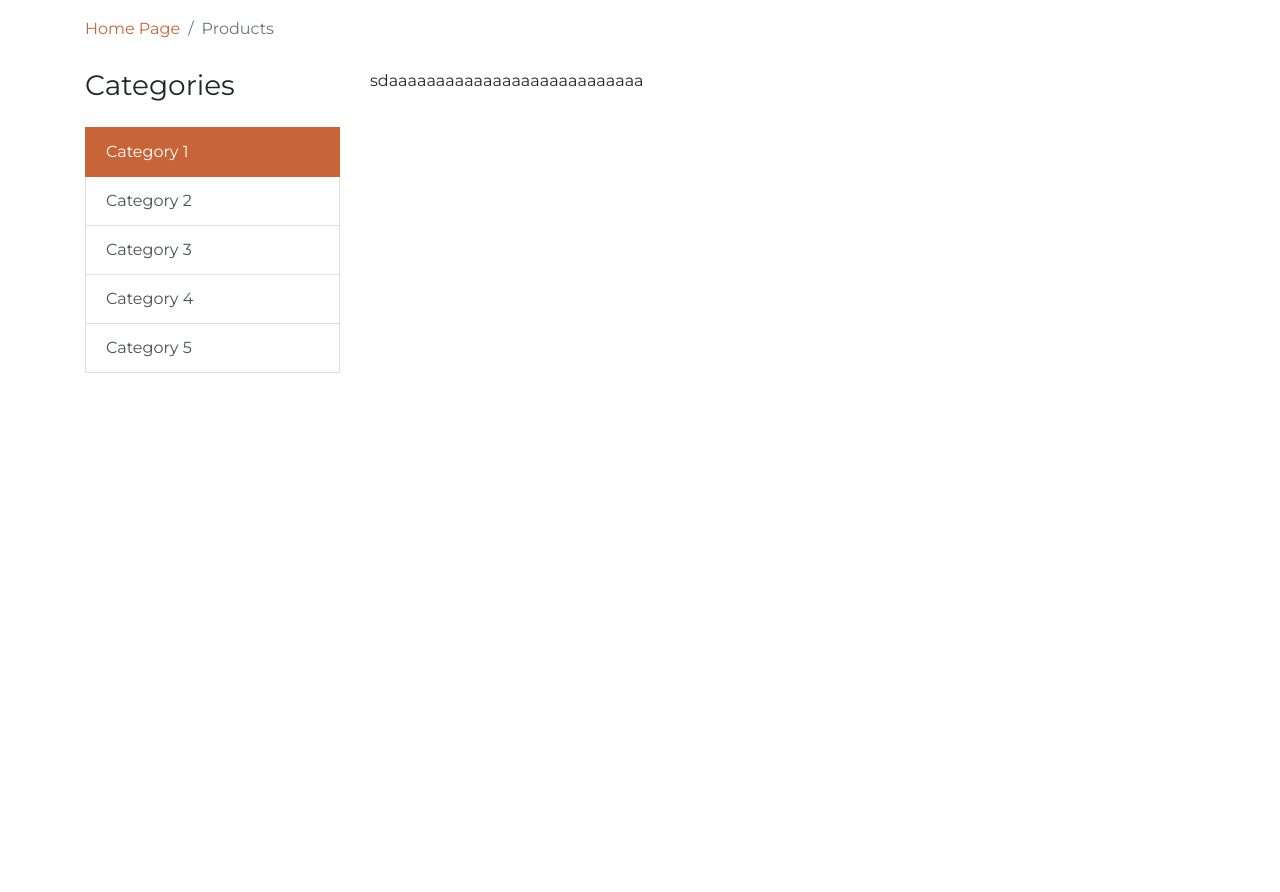
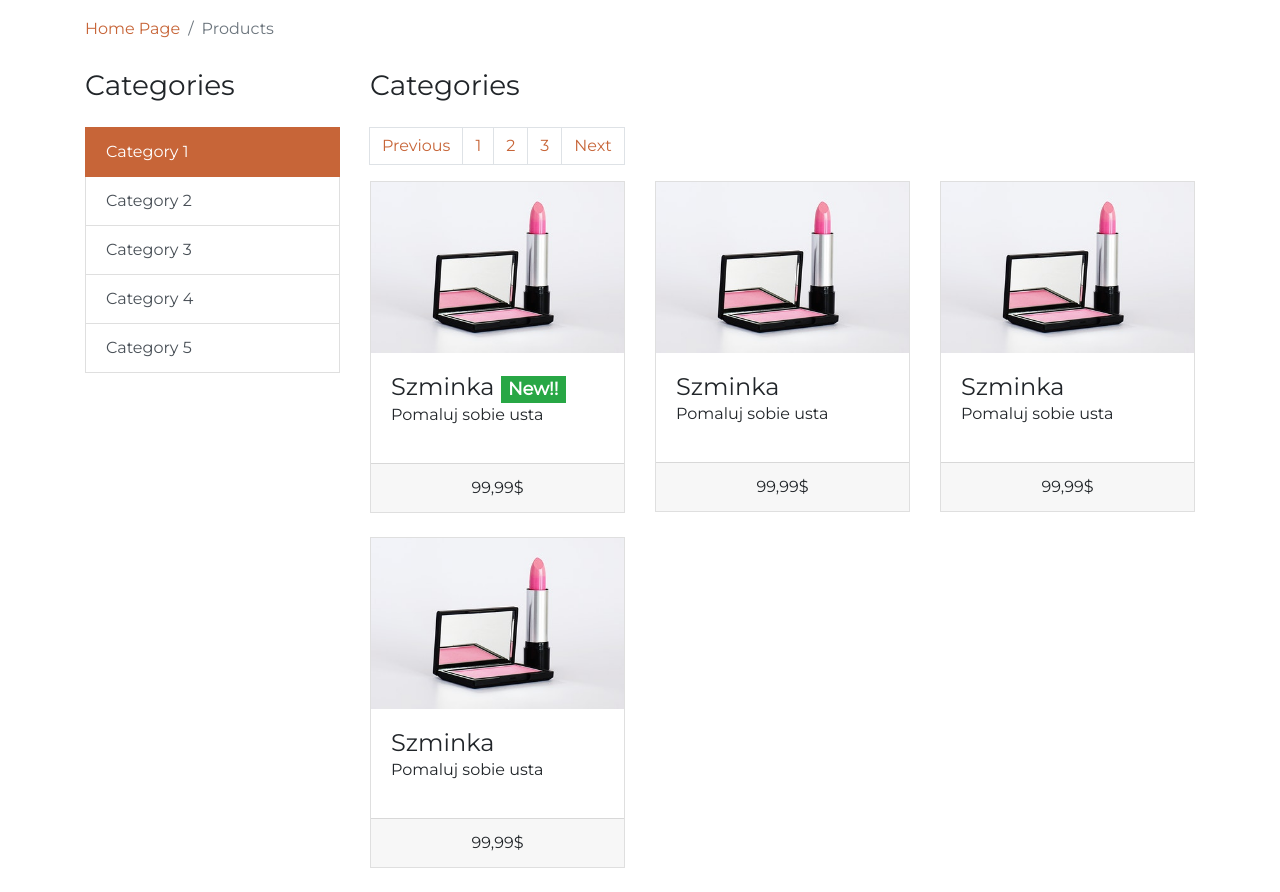
Before and after one commit to stanleyy20/bootstrap-shoop, a website built with webpack: page app/index.html in a window 1280 px wide. Shown: the part 380-1272 px from the top of the page. Before the commit the page ends 800 px from the top, so only its background shows below. Built offline with nearby package versions, Linux system fonts and the light colour scheme.

Commit message:
add products section

```diff
--- a/app/index.html
+++ b/app/index.html
@@ -70,7 +70,63 @@
             <a href="#" class="list-group-item list-group-item-action">Category 5</a>
           </div>
         </div>
-        <div class="col-md-9">sdaaaaaaaaaaaaaaaaaaaaaaaaaaa</div>
+        <div class="col-md-9">
+          <h3 class="mb-4">Categories</h3>
+
+          <ul class="pagination">
+            <a href="" class="page-link">Previous</a>
+            <a href="" class="page-link">1</a>
+            <a href="" class="page-link">2</a>
+            <a href="" class="page-link">3</a>
+            <a href="" class="page-link">Next</a>
+          </ul>
+
+          <div class="row">
+            <div class="col-md-4">
+              <div class="card mb-4">
+                <img src="/assets/product.jpg" alt="" class="card-img-top" />
+                <div class="card-body">
+                  <h4 class="card-title mb-0">
+                    Szminka
+                    <span class="badge badge-success">New!!</span>
+                  </h4>
+                  <p class="mt-0">Pomaluj sobie usta</p>
+                </div>
+                <div class="card-footer text-center">99,99$</div>
+              </div>
+            </div>
+            <div class="col-md-4">
+              <div class="card mb-4">
+                <img src="/assets/product.jpg" alt="" class="card-img-top" />
+                <div class="card-body">
+                  <h4 class="card-title mb-0">Szminka</h4>
+                  <p class="mt-0">Pomaluj sobie usta</p>
+                </div>
+                <div class="card-footer text-center">99,99$</div>
+              </div>
+            </div>
+            <div class="col-md-4">
+              <div class="card mb-4">
+                <img src="/assets/product.jpg" alt="" class="card-img-top" />
+                <div class="card-body">
+                  <h4 class="card-title mb-0">Szminka</h4>
+                  <p class="mt-0">Pomaluj sobie usta</p>
+                </div>
+                <div class="card-footer text-center">99,99$</div>
+              </div>
+            </div>
+            <div class="col-md-4">
+              <div class="card mb-4">
+                <img src="/assets/product.jpg" alt="" class="card-img-top" />
+                <div class="card-body">
+                  <h4 class="card-title mb-0">Szminka</h4>
+                  <p class="mt-0">Pomaluj sobie usta</p>
+                </div>
+                <div class="card-footer text-center">99,99$</div>
+              </div>
+            </div>
+          </div>
+        </div>
       </main>
     </div>
   </body>
```
